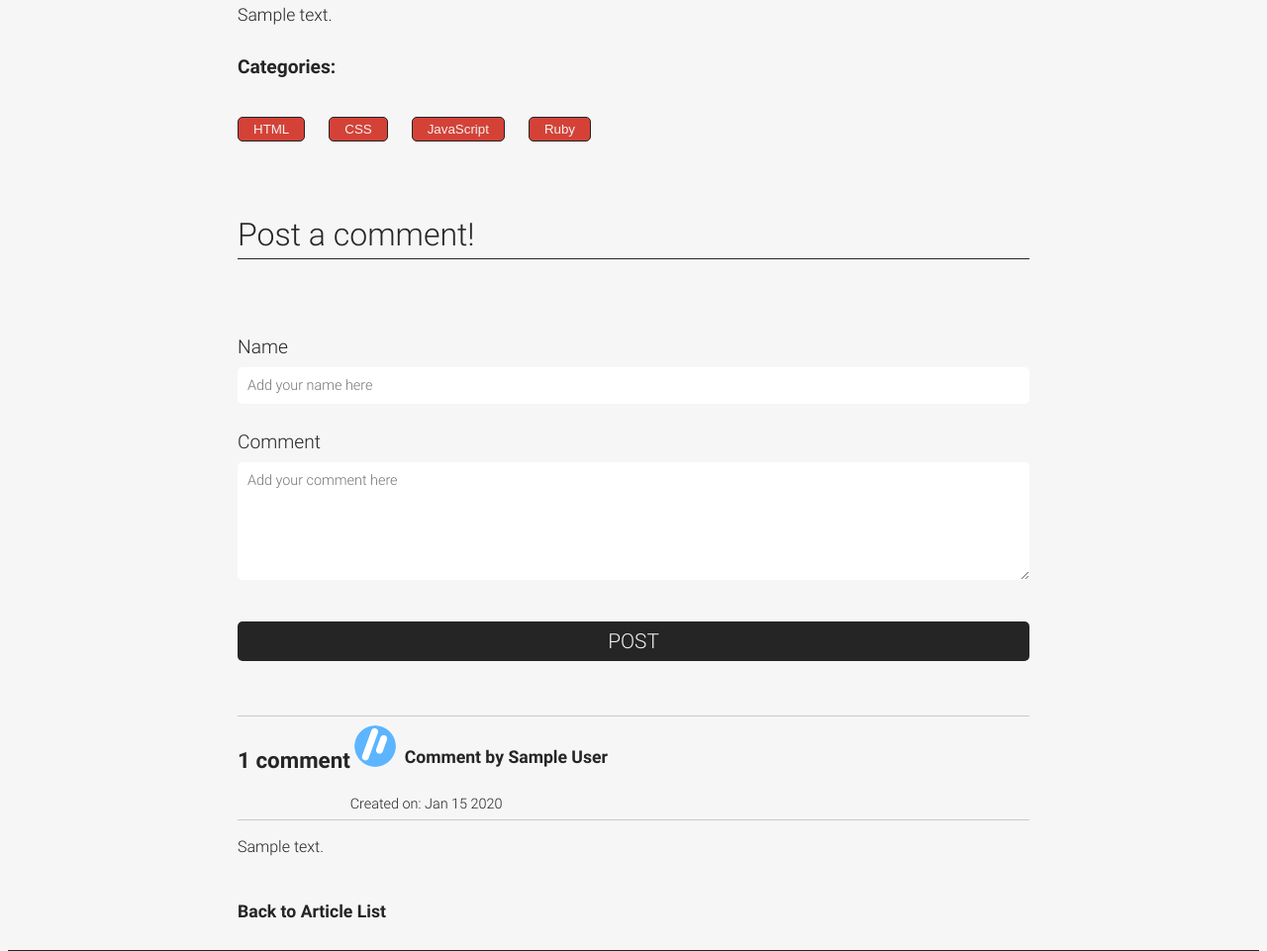
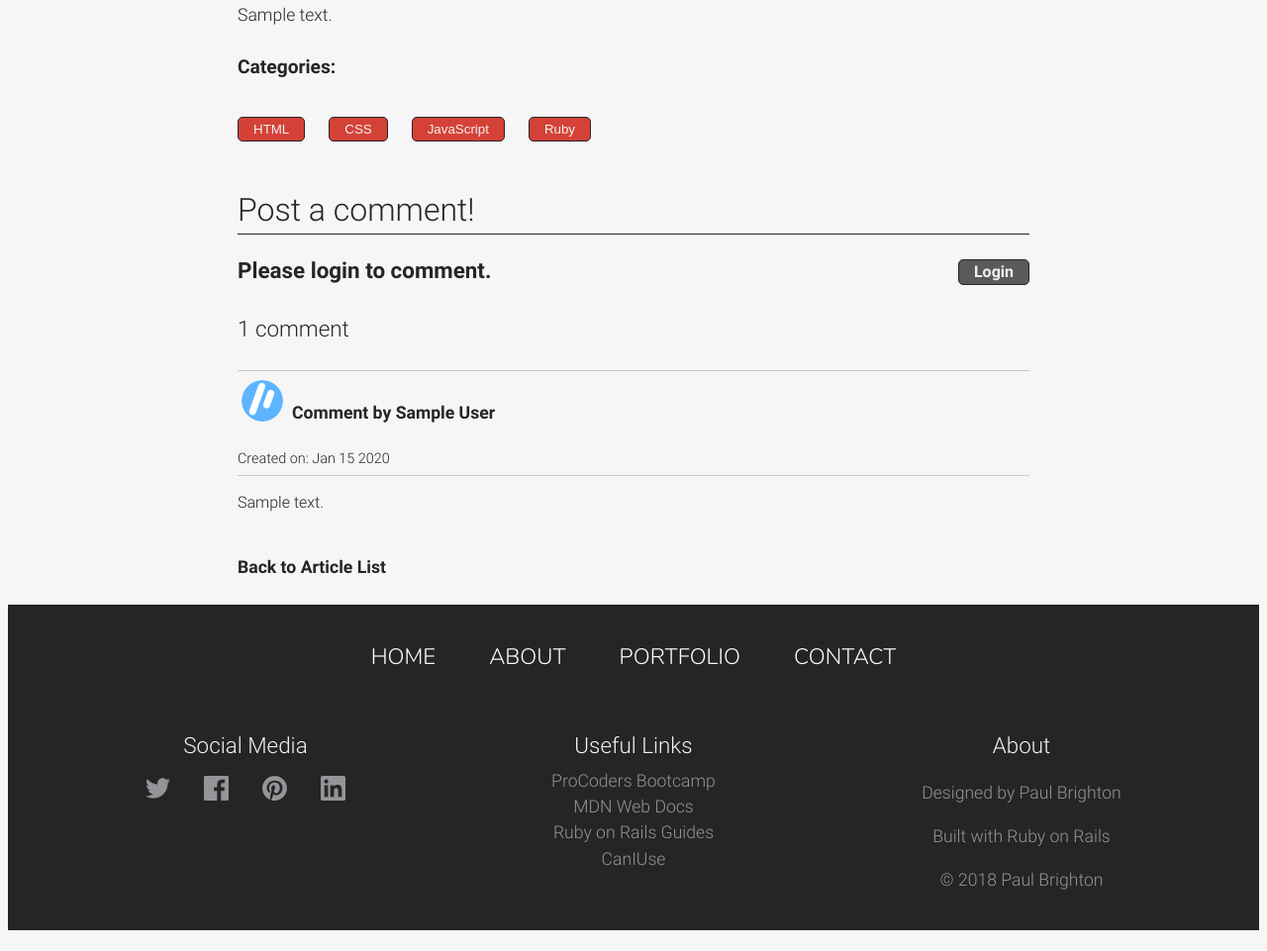
Before and after one commit to affinity-digital-ltd/Pauls_Blog, a Rails app: page /articles/1 in a window 1280 px wide. Shown: the part 1297-2258 px from the top of the page at 99% size. After the commit the page ends 2237 px from the top, so only its background shows below. Run offline with Rails 7, Linux system fonts and the light colour scheme; tables that the repository leaves empty hold one stand-in row (values such as "Sample post"); style sheets or scripts are compiled from the project's sources; some libraries are stand-ins or nearby versions.

Commit message:
Added Auth0 for logging in and out of comments form. (#48)
* Replaced Disqus comments.

* Fixed PR issues and sorted tests.

* Pull request issues sorted.

* updated user_comments file

* updated user_comments file

* Auth0 login and logout working for comments and tests have been updated.

* Changed LOGOUT_URL to https://pauls-blog.herokuapp.com/

* Updated loofah gem

* Sorted merge issues

* Pull request issues resolved.

* Added helper for auth0 login to rspec

```diff
--- a/app/assets/stylesheets/components/c-category.scss
+++ b/app/assets/stylesheets/components/c-category.scss
@@ -10,7 +10,7 @@
     border: 0.5px solid #252525;
     border-radius: 5px;
     font-weight: 500;
-    margin: 10px 20px 50px 0;
+    margin: 10px 20px 25px 0;
     outline: none;
 
     &:hover {
--- a/app/assets/stylesheets/components/c-comments-form.scss
+++ b/app/assets/stylesheets/components/c-comments-form.scss
@@ -1,12 +1,16 @@
 .c-comments-form {
   clear: both;
-  margin-top: 75px;
+  margin-top: 15px;
 
   &__name-label,
   &__body-label {
     display: block;
     font-size: 1.2em;
-    margin: 25px 0 0 0;
+    margin-top: 25px;
+  }
+
+  &__name-label {
+    margin-top: 50px;
   }
 
   &__name-field,
@@ -33,7 +37,7 @@
   &__submit-btn {
     width: 100%;
     padding: 8px 0;
-    margin: 35px 0 55px;
+    margin: 35px 0;
     border: none;
     border-radius: 5px;
     color: #f2f2f2;
--- a/app/assets/stylesheets/components/c-user-comments.scss
+++ b/app/assets/stylesheets/components/c-user-comments.scss
@@ -14,10 +14,17 @@
     vertical-align: middle;
   }
 
-  &__counter {
-    float: left;
+  &__login-message {
     font-size: 1.4em;
     font-weight: 500;
+    display: inline;
+  }
+
+  &__counter {
+    font-size: 1.4em;
+    font-weight: 300;
+    margin: 25px 0;
+    clear: right;
   }
 
   &__login-btn {
@@ -26,22 +33,17 @@
     font-family: "Roboto", sans-serif;
     font-weight: 500;
     background-color: #5A5A5A;
-    padding: 6px 15px 5px;
+    padding: 0 15px;
+    margin-top: 5px;
     border: 0.5px solid #252525;
     border-radius: 5px;
     outline: none;
-    text-transform: uppercase;
+    text-decoration: none;
 
     &:hover {
       cursor: pointer;
       background-color: #252525;
     }
-  }
-
-  &__comments-header {
-    font-weight: 500;
-    font-size: 1.4em;
-    margin-bottom: 15px;
   }
 
   &__back-btn {
--- a/app/controllers/application_controller.rb
+++ b/app/controllers/application_controller.rb
@@ -1,2 +1,15 @@
 class ApplicationController < ActionController::Base
+  protect_from_forgery with: :exception
+
+  helper_method :user, :logged_in?
+
+  def user
+    session[:userinfo]
+  end
+
+  def logged_in?
+    !!user
+  end
+
+  protect_from_forgery with: :exception
 end
--- a/app/controllers/articles_controller.rb
+++ b/app/controllers/articles_controller.rb
@@ -1,4 +1,6 @@
 class ArticlesController < ApplicationController
+  after_action :set_return_url, only: :show
+
   def show
     @article = Article.includes(:comments).find(params[:id])
 
@@ -10,4 +12,10 @@ class ArticlesController < ApplicationController
 
     @featured_article = Article.featured
   end
+
+  private
+
+  def set_return_url
+    session[:return_url] = article_url(@article)
+  end
 end
--- a/app/views/articles/show.html.erb
+++ b/app/views/articles/show.html.erb
@@ -3,7 +3,7 @@
     <h2 class="c-article__header"><%= @article.title %></h2>
     <div class="c-header-divider"></div>
     <h3 class="c-article__author">Article by <%= @article.author %></h3>
-    <time class="c-article__published">Published: <%= @article.created_at.strftime("%b %e %Y") %></time>
+    <time class="c-article__published">Published: <%= @article.created_at.strftime("%b %-d %Y") %></time>
     <figure>
       <%= image_tag("welcome_image.jpg", alt: "An HTML illustration", class: "c-article__image") %>
     </figure>
--- a/app/views/comments/_form.html.erb
+++ b/app/views/comments/_form.html.erb
@@ -3,7 +3,7 @@
   <%= render partial: "shared/form_errors", object: @comment %>
   <%= form_for [ @article, @comment ] do |f| %>
     <div>
-      <%= f.label :name, class: "c-comments-form__name-label" %>
+      <%= f.label :name, "Display Name" , class: "c-comments-form__name-label" %>
       <%= f.text_field :author_name, required: :true, placeholder: :"Add your name here", class: "c-comments-form__name-field" %>
     </div>
     <div>
--- a/app/views/comments/_user-comments.html.erb
+++ b/app/views/comments/_user-comments.html.erb
@@ -1,48 +1,18 @@
 <div class="c-user-comments">
   <h2 class="c-article__header">Post a comment!</h2>
   <div class="c-header-divider"></div>
-  <%# <h3 class="c-user-comments__header">Post a comment!</h3> %>
-  <div class="c-user-comments__info">
-
-<%
-=begin %>
-  <% if current_user %>
-    Logged in as <%= current_user.email %>.
+  <% if logged_in? %>
+    <div class="c-user-comments__info">
+      <h3 class="c-user-comments__login-message">Welcome, <%= user["info"]["name"] %> </h3>
+      <%= link_to "Logout", auth_logout_path, class: "c-user-comments__login-btn" %>
+    </div>
+    <%= render partial: 'comments/form' %>
   <% else %>
-    <%= link_to "Login", new_session_path, class: "c-user-comments__login-btn" %>
+    <div class="c-user-comments__info">
+      <h3 class="c-user-comments__login-message">Please login to comment.</h3>
+      <%= link_to "Login", '/auth/auth0', class: "c-user-comments__login-btn" %>
+    </div>
   <% end %>
-
-
-
-    <% if logged_in? %>
-      <%# <%= button_tag "Login", type: "button", class: "c-user-comments__login-btn" %>
-      <%= button_tag "Login", type: "button", class: "c-user-comments__login-btn", style: "display: none" %>
-      <%# <p>You need to be logged in to comment.</p> %>
-      <%= render 'shared/comment-form' %>
-    <% else %>
-      <%# <%= button_tag "Login", type: "button", class: "c-user-comments__login-btn", style: "display: none" %>
-      <%= button_tag "Login", type: "button", class: "c-user-comments__login-btn" %>
-      <%# <%= render 'shared/comment-form' %>
-      <p class="c-user-comments__login-message">Please log in to comment.</p>
-    <% end %>
-
-    <% if logged_in? %>
-      <%# <%= button_tag "Login", type: "button", class: "c-user-comments__login-btn", style: "display: none" %>
-      <%= button_tag "Login", type: "button", class: "c-user-comments__login-btn" %>
-      <%# <%= render 'shared/comment-form' %>
-      <p class="c-user-comments__login-message">Please log in to comment.</p>
-    <% else %>
-      <%# <%= button_tag "Login", type: "button", class: "c-user-comments__login-btn" %>
-      <%= button_tag "Login", type: "button", class: "c-user-comments__login-btn", style: "display: none" %>
-      <%= button_tag "Logout", type: "button", class: "c-user-comments__login-btn" %>
-      <%# <p>You need to be logged in to comment.</p> %>
-      <%= render 'comments/form' %>
-    <% end %>
-  </div>
-<%
-=end %>
-  <%= render partial: 'comments/form' %>
-  <%# <h3 class="c-user-comments__comments-header">Latest Comments</h3> %>
   <h4  class="c-user-comments__counter"><%= pluralize(@article.comments.count, 'comment') %></h4 >
   <%= render partial: 'comments/comment', collection: @article.comments %>
 </div>
--- a/config/environments/test.rb
+++ b/config/environments/test.rb
@@ -43,4 +43,6 @@ Rails.application.configure do
 
   # Raises error for missing translations
   # config.action_view.raise_on_missing_translations = true
+
+  config.middleware.use RackSessionAccess::Middleware
 end
--- a/config/routes.rb
+++ b/config/routes.rb
@@ -16,4 +16,8 @@ Rails.application.routes.draw do
 
   require 'sidekiq/web'
   mount Sidekiq::Web => '/sidekiq'
+
+  get 'auth/oauth2/callback' => 'auth0#callback'
+  get 'auth/failure' => 'auth0#failure'
+  get 'auth/logout' => 'auth0#logout'
 end
```
Also changed, not shown: app/controllers/auth0_controller.rb (added, +16 -0 lines), config/initializers/auth0.rb (added, +12 -0 lines), spec/examples.txt (+23 -22 lines), spec/features/article_spec.rb (+1 -1 lines), spec/features/comments_spec.rb (+31 -3 lines), spec/support/helpers/login_user.rb (added, +5 -0 lines), spec/support/new_rack_session.rb (added, +1 -0 lines), Gemfile, Gemfile.lock.
